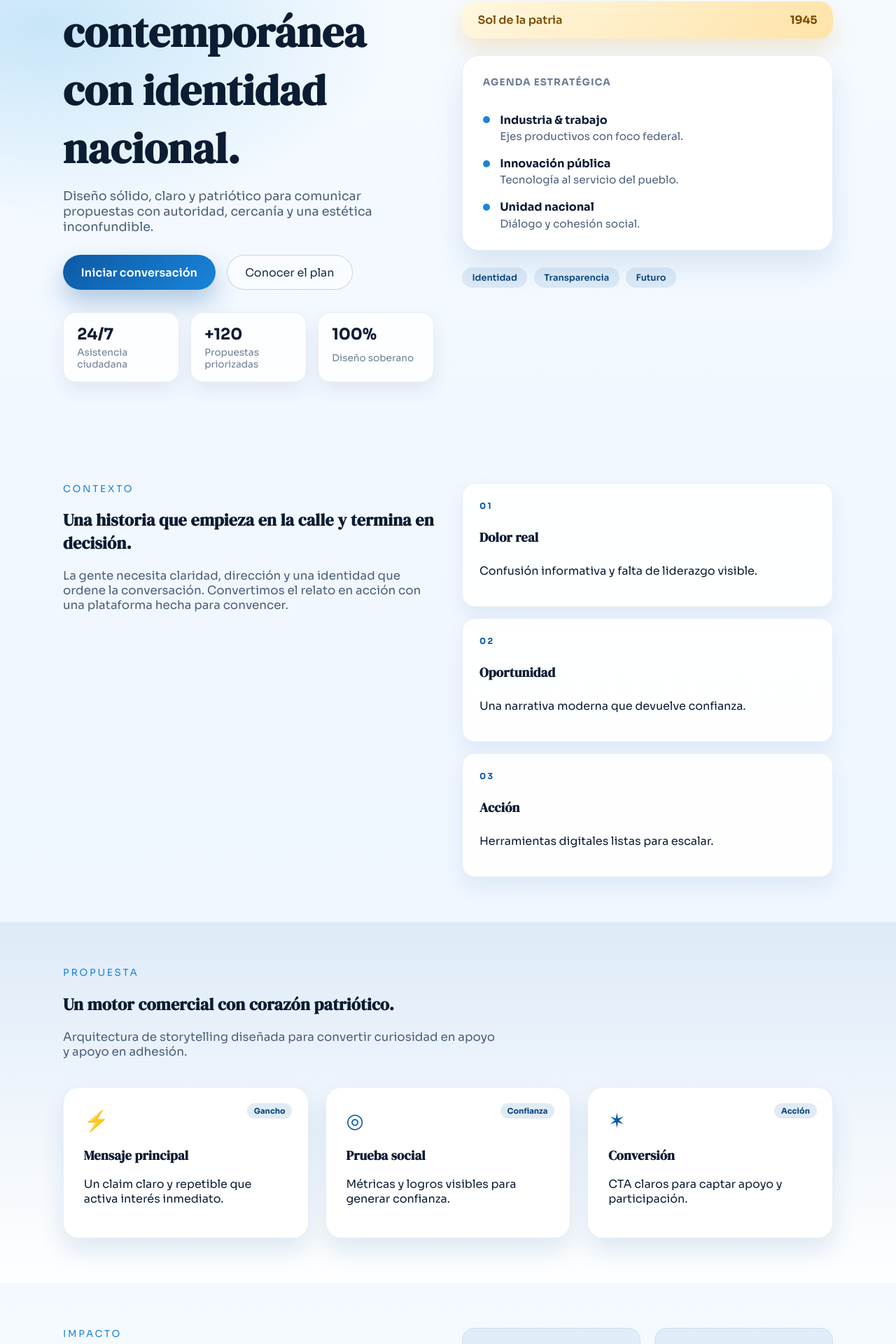
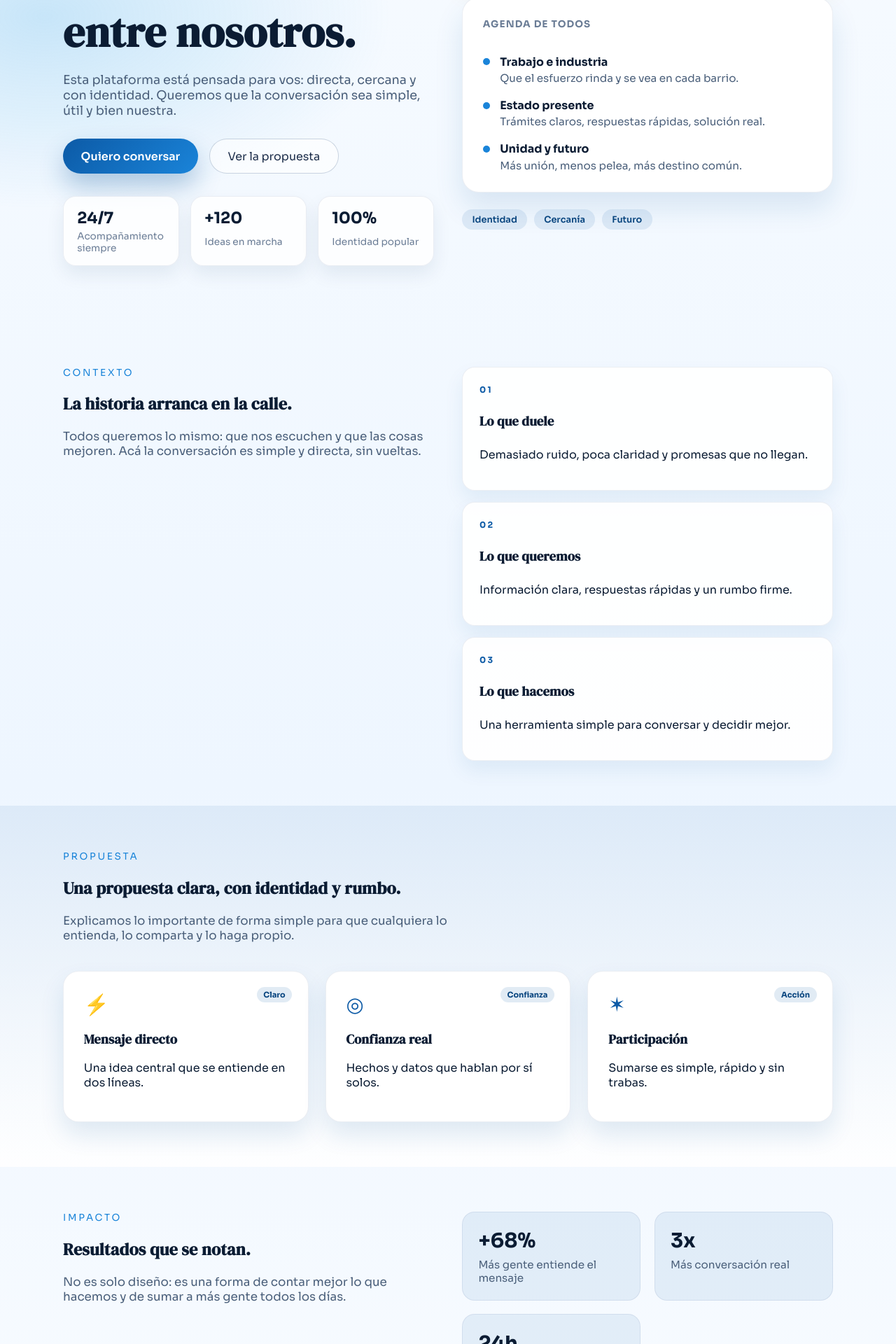
Before and after one commit to MatiasVilla91/PeronPeronPeron, a React (Vite) app in the folder frontend/: page / in a window 1280 px wide. Shown: the part 290-2210 px from the top of the page at 70% size. Built offline with nearby package versions, Linux system fonts and the light colour scheme; no server answers.

Commit message:
feat: refine friendly copy

```diff
--- a/frontend/src/App.jsx
+++ b/frontend/src/App.jsx
@@ -63,27 +63,27 @@ function App() {
           <div className="container hero-grid">
             <div className="hero-copy">
               <p className="eyebrow">Soberanía · Justicia social · Independencia económica</p>
-              <h1>Una interfaz contemporánea con identidad nacional.</h1>
+              <h1>Hablemos claro, entre nosotros.</h1>
               <p className="lead">
-                Diseño sólido, claro y patriótico para comunicar propuestas con autoridad,
-                cercanía y una estética inconfundible.
+                Esta plataforma está pensada para vos: directa, cercana y con identidad.
+                Queremos que la conversación sea simple, útil y bien nuestra.
               </p>
               <div className="hero-actions">
-                <a className="cta" href="#chat">Iniciar conversación</a>
-                <a className="ghost" href="#programa">Conocer el plan</a>
+                <a className="cta" href="#chat">Quiero conversar</a>
+                <a className="ghost" href="#propuesta">Ver la propuesta</a>
               </div>
               <div className="stats">
                 <div className="stat-card">
                   <span className="stat-number">24/7</span>
-                  <span className="stat-label">Asistencia ciudadana</span>
+                  <span className="stat-label">Acompañamiento siempre</span>
                 </div>
                 <div className="stat-card">
                   <span className="stat-number">+120</span>
-                  <span className="stat-label">Propuestas priorizadas</span>
+                  <span className="stat-label">Ideas en marcha</span>
                 </div>
                 <div className="stat-card">
                   <span className="stat-number">100%</span>
-                  <span className="stat-label">Diseño soberano</span>
+                  <span className="stat-label">Identidad popular</span>
                 </div>
               </div>
             </div>
@@ -93,32 +93,32 @@ function App() {
                 <strong>1945</strong>
               </div>
               <div className="panel-card">
-                <p className="panel-title">Agenda estratégica</p>
+                <p className="panel-title">Agenda de todos</p>
                 <div className="panel-row">
                   <span className="panel-dot" />
                   <div>
-                    <p className="panel-heading">Industria & trabajo</p>
-                    <p className="panel-text">Ejes productivos con foco federal.</p>
+                    <p className="panel-heading">Trabajo e industria</p>
+                    <p className="panel-text">Que el esfuerzo rinda y se vea en cada barrio.</p>
                   </div>
                 </div>
                 <div className="panel-row">
                   <span className="panel-dot" />
                   <div>
-                    <p className="panel-heading">Innovación pública</p>
-                    <p className="panel-text">Tecnología al servicio del pueblo.</p>
+                    <p className="panel-heading">Estado presente</p>
+                    <p className="panel-text">Trámites claros, respuestas rápidas, solución real.</p>
                   </div>
                 </div>
                 <div className="panel-row">
                   <span className="panel-dot" />
                   <div>
-                    <p className="panel-heading">Unidad nacional</p>
-                    <p className="panel-text">Diálogo y cohesión social.</p>
+                    <p className="panel-heading">Unidad y futuro</p>
+                    <p className="panel-text">Más unión, menos pelea, más destino común.</p>
                   </div>
                 </div>
               </div>
               <div className="panel-footer">
                 <span className="pill">Identidad</span>
-                <span className="pill">Transparencia</span>
+                <span className="pill">Cercanía</span>
                 <span className="pill">Futuro</span>
               </div>
             </div>
@@ -129,27 +129,27 @@ function App() {
           <div className="container section-grid">
             <div>
               <p className="section-eyebrow">Contexto</p>
-              <h2>Una historia que empieza en la calle y termina en decisión.</h2>
+              <h2>La historia arranca en la calle.</h2>
               <p className="section-lead">
-                La gente necesita claridad, dirección y una identidad que ordene la conversación.
-                Convertimos el relato en acción con una plataforma hecha para convencer.
+                Todos queremos lo mismo: que nos escuchen y que las cosas mejoren.
+                Acá la conversación es simple y directa, sin vueltas.
               </p>
             </div>
             <div className="story-cards">
               <div className="story-card">
                 <span className="story-tag">01</span>
-                <h3>Dolor real</h3>
-                <p>Confusión informativa y falta de liderazgo visible.</p>
+                <h3>Lo que duele</h3>
+                <p>Demasiado ruido, poca claridad y promesas que no llegan.</p>
               </div>
               <div className="story-card">
                 <span className="story-tag">02</span>
-                <h3>Oportunidad</h3>
-                <p>Una narrativa moderna que devuelve confianza.</p>
+                <h3>Lo que queremos</h3>
+                <p>Información clara, respuestas rápidas y un rumbo firme.</p>
               </div>
               <div className="story-card">
                 <span className="story-tag">03</span>
-                <h3>Acción</h3>
-                <p>Herramientas digitales listas para escalar.</p>
+                <h3>Lo que hacemos</h3>
+                <p>Una herramienta simple para conversar y decidir mejor.</p>
               </div>
             </div>
           </div>
@@ -159,29 +159,29 @@ function App() {
           <div className="container">
             <div className="section-header">
               <p className="section-eyebrow">Propuesta</p>
-              <h2>Un motor comercial con corazón patriótico.</h2>
+              <h2>Una propuesta clara, con identidad y rumbo.</h2>
               <p className="section-lead">
-                Arquitectura de storytelling diseñada para convertir curiosidad en apoyo
-                y apoyo en adhesión.
+                Explicamos lo importante de forma simple para que cualquiera lo entienda,
+                lo comparta y lo haga propio.
               </p>
             </div>
             <div className="program-grid">
               <article className="program-card">
                 <div className="program-icon">⚡</div>
-                <h3>Mensaje principal</h3>
-                <p>Un claim claro y repetible que activa interés inmediato.</p>
-                <span className="program-tag">Gancho</span>
+                <h3>Mensaje directo</h3>
+                <p>Una idea central que se entiende en dos líneas.</p>
+                <span className="program-tag">Claro</span>
               </article>
               <article className="program-card">
                 <div className="program-icon">◎</div>
-                <h3>Prueba social</h3>
-                <p>Métricas y logros visibles para generar confianza.</p>
+                <h3>Confianza real</h3>
+                <p>Hechos y datos que hablan por sí solos.</p>
                 <span className="program-tag">Confianza</span>
               </article>
               <article className="program-card">
                 <div className="program-icon">✶</div>
-                <h3>Conversión</h3>
-                <p>CTA claros para captar apoyo y participación.</p>
+                <h3>Participación</h3>
+                <p>Sumarse es simple, rápido y sin trabas.</p>
                 <span className="program-tag">Acción</span>
               </article>
             </div>
@@ -192,24 +192,24 @@ function App() {
           <div className="container section-grid">
             <div>
               <p className="section-eyebrow">Impacto</p>
-              <h2>Resultados que se ven, se entienden y se comparten.</h2>
+              <h2>Resultados que se notan.</h2>
               <p className="section-lead">
-                Una web pensada para destacar beneficios tangibles y sostener una presencia
-                comercial de alto impacto.
+                No es solo diseño: es una forma de contar mejor lo que hacemos
+                y de sumar a más gente todos los días.
               </p>
             </div>
             <div className="impact-grid">
               <div className="impact-card">
                 <p className="impact-number">+68%</p>
-                <p className="impact-label">Mayor retención del mensaje</p>
+                <p className="impact-label">Más gente entiende el mensaje</p>
               </div>
               <div className="impact-card">
                 <p className="impact-number">3x</p>
-                <p className="impact-label">Interacción con el chat</p>
+                <p className="impact-label">Más conversación real</p>
               </div>
               <div className="impact-card">
                 <p className="impact-number">24h</p>
-                <p className="impact-label">Conversación permanente</p>
+                <p className="impact-label">Respuesta siempre disponible</p>
               </div>
             </div>
           </div>
@@ -219,24 +219,24 @@ function App() {
           <div className="container chat-grid">
             <div className="chat-intro">
               <p className="section-eyebrow">Chat ciudadano</p>
-              <h2>Conversá con el General en tiempo real.</h2>
+              <h2>Hablemos como corresponde, sin vueltas.</h2>
               <p className="section-lead">
-                Un asistente entrenado para responder consultas, compartir ideas y
-                mantener viva la conversación con la historia.
+                Este espacio es para preguntar, opinar y entender mejor.
+                Estamos para escucharte y responderte.
               </p>
               <div className="chat-callout">
                 <span>Respuesta inmediata</span>
-                <strong>Conversión garantizada con mensajes claros</strong>
+                <strong>Un canal directo con voz cercana</strong>
               </div>
               <div className="plan-card">
                 <p className="plan-title">Plan Gratis</p>
                 <p className="plan-price">$0</p>
-                <p className="plan-detail">3 preguntas por día · Acceso inmediato</p>
+                <p className="plan-detail">3 preguntas por día · Sin vueltas</p>
               </div>
               <div className="plan-card pro">
                 <p className="plan-title">Plan Pro</p>
                 <p className="plan-price">$7.500 ARS / mes</p>
-                <p className="plan-detail">Ilimitado · Historial completo · Prioridad</p>
+                <p className="plan-detail">Ilimitado · Historial · Prioridad</p>
               </div>
             </div>
             <div className="chat-shell">
@@ -261,7 +261,7 @@ function App() {
 
       <footer className="site-footer">
         <div className="container footer-inner">
-          <p>Proyecto PERON · Identidad nacional, diseño contemporáneo.</p>
+          <p>Proyecto PERON · Hecho con identidad y cercanía.</p>
           <div className="footer-links">
             <a href="#contexto">Contexto</a>
             <a href="#propuesta">Propuesta</a>
```
